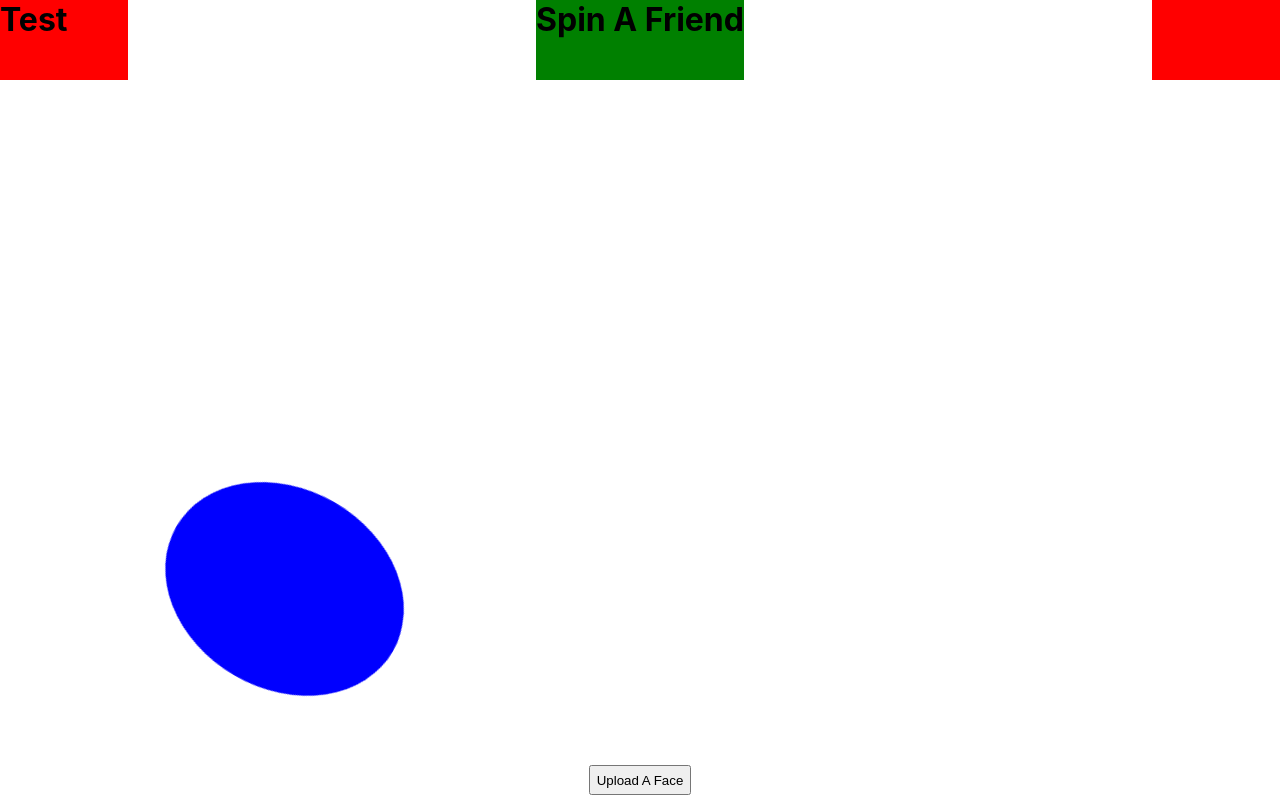
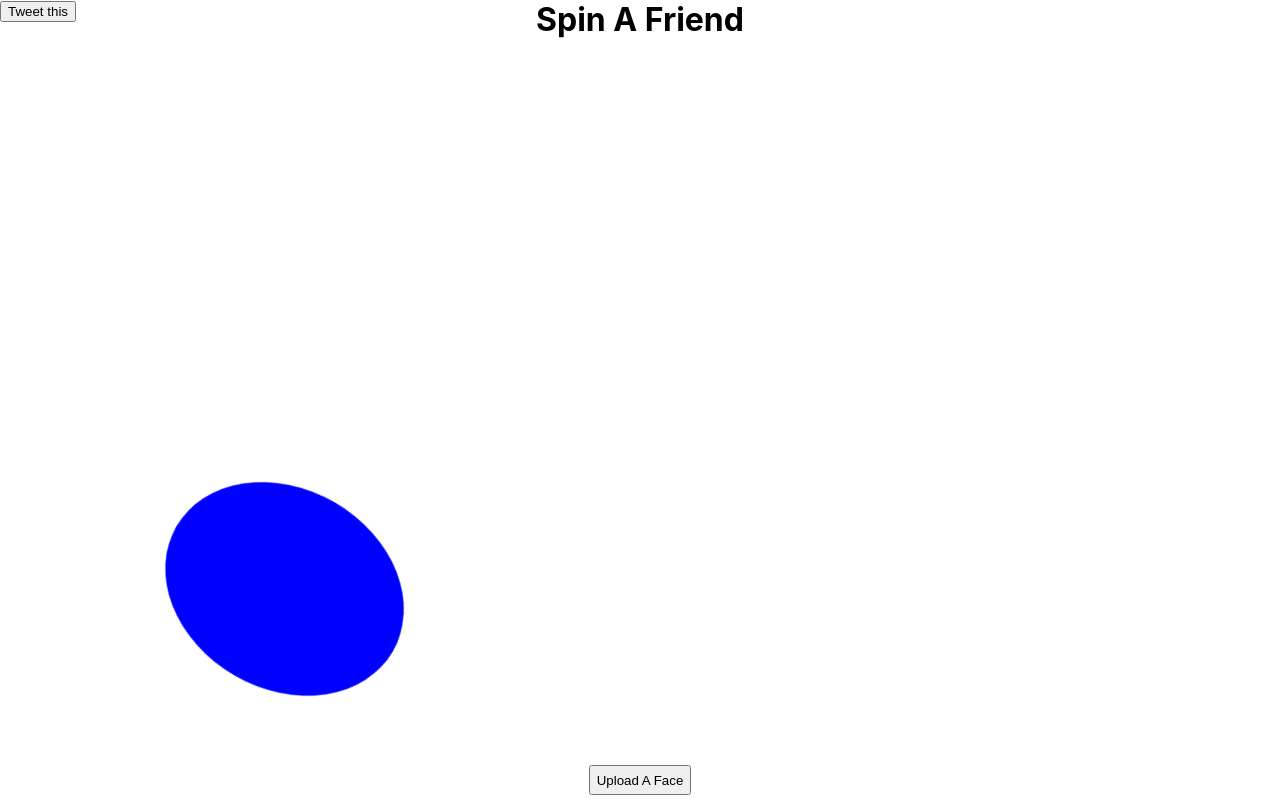
Before and after one commit to ZachJHall/spin-a-friend, a React (Create React App) app: page / in a window 1280 px wide. Built offline with nearby package versions, Linux system fonts and the light colour scheme.

Commit message:
Added Tweet Button

```diff
--- a/src/App.js
+++ b/src/App.js
@@ -21,7 +21,7 @@ const FaceLevel = styled(Container)`
   align-items:center;
 
   position: absolute;
-  z-index: 2;
+  z-index: -1;
   top:0;
   left:0;
 
--- a/src/components/navbar.js
+++ b/src/components/navbar.js
@@ -17,11 +17,9 @@ const LeftDiv = styled.div`
 
     display: flex;
     justify-content: flex-start;
-    background-color: red;
 `
 
 const MiddleDiv = styled.div`
-    background-color: green;
 
     display:flex;
     justify-content:center;
@@ -38,8 +36,12 @@ function NavBar() {
     return (
         <NavContainer>
             <LeftDiv>
-                <Text>Test</Text>
+                <a target="_blank" href="https://twitter.com/intent/tweet?original_referer=https%3A%2F%2Fspinafriend.com%2F&text=Spin%20A%20Friend%20by%20%40zachjohnhall%0a&url=https%3A%2F%2Fspinafriend.com%2F">
+                    <button>Tweet this</button>
+                </a>
+
             </LeftDiv>
+
             <MiddleDiv>
                 <Text>Spin A Friend</Text>
             </MiddleDiv>
```
